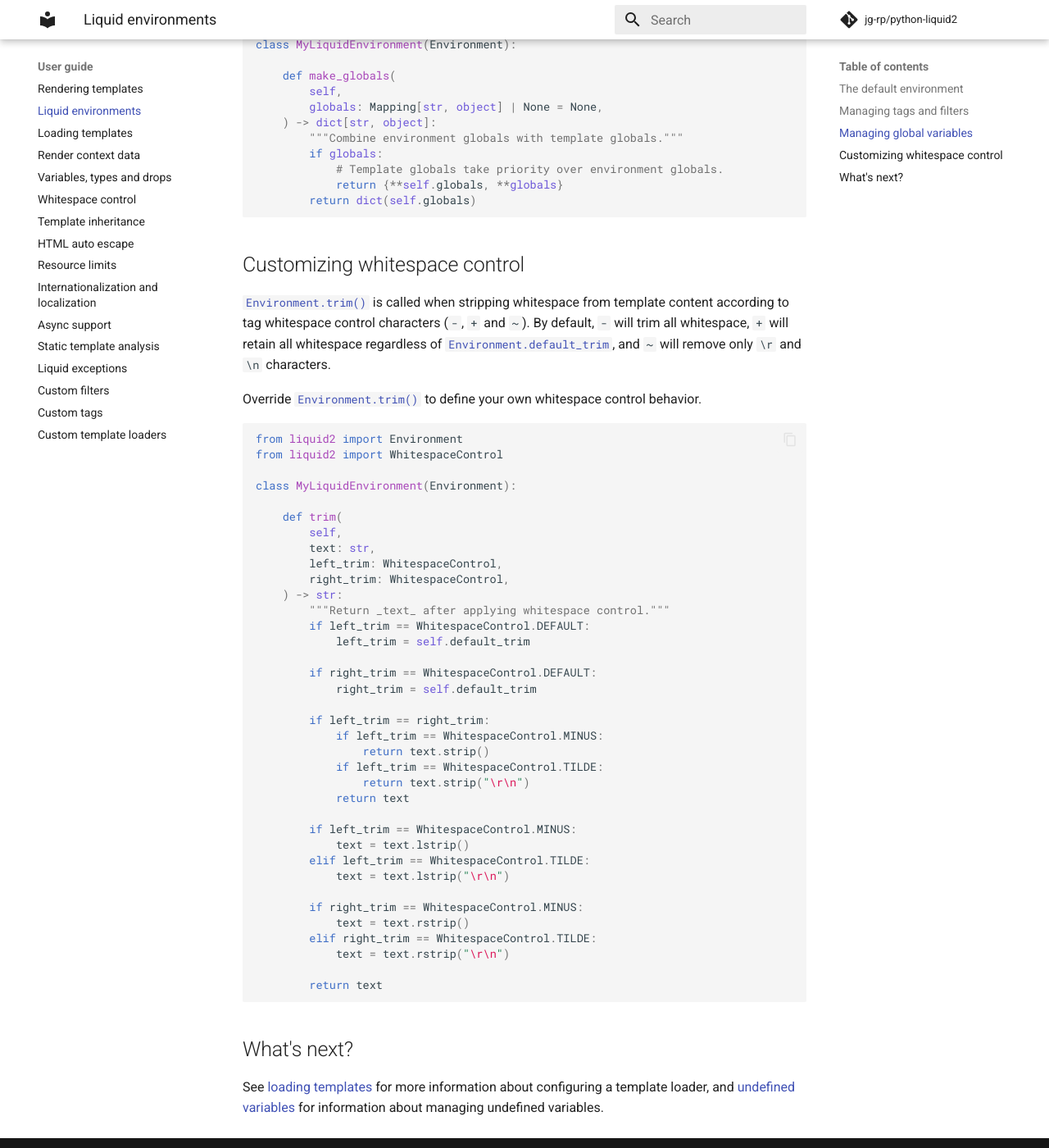
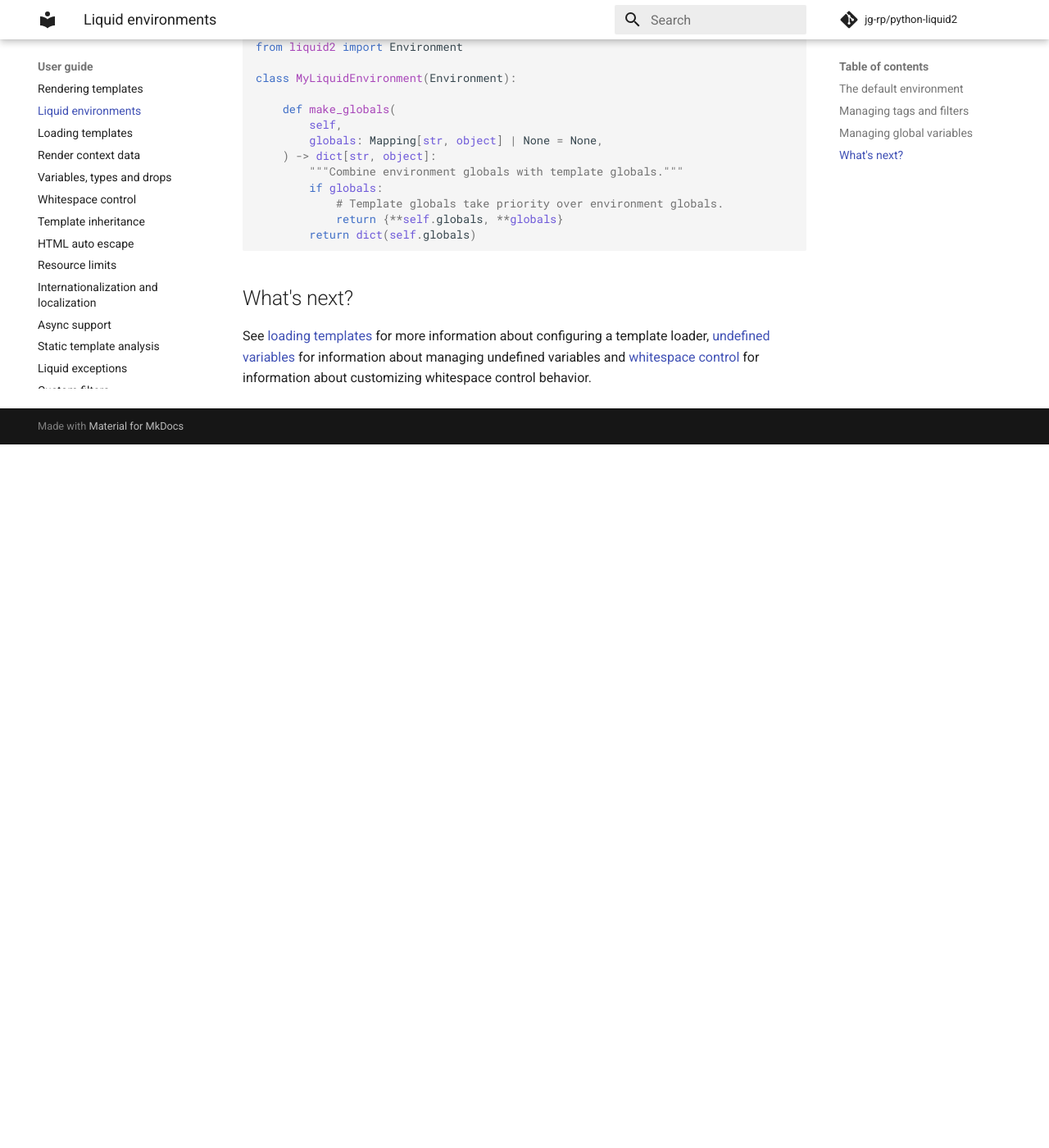
Before and after one commit to jg-rp/python-liquid2, an MkDocs documentation site: the page built from docs/environment.md, in a window 1280 px wide and 1400 px high, scrolled down 1649 px. Shown: the whole window at 82% size. Built offline with MkDocs 1.6.1 and Material for MkDocs 9.7.7, drawn with Linux system fonts in a browser that asks for light colours; comment, search, counter and statistics services are not loaded; after the commit the page ends 2191 px from its top, so only the background shows below that; some of the changed text lies outside the part shown.

Commit message:
More docs [skip ci]

````diff
--- a/docs/environment.md
+++ b/docs/environment.md
@@ -71,51 +73,6 @@ class MyLiquidEnvironment(Environment):
         return dict(self.globals)
 ```
 
-## Customizing whitespace control
-
-[`Environment.trim()`](api/environment.md#liquid2.Environment.trim) is called when stripping whitespace from template content according to tag whitespace control characters (`-`, `+` and `~`). By default, `-` will trim all whitespace, `+` will retain all whitespace regardless of [`Environment.default_trim`](api/environment.md#liquid2.Environment.default_trim), and `~` will remove only `\r` and `\n` characters.
-
-Override [`Environment.trim()`](api/environment.md#liquid2.Environment.trim) to define your own whitespace control behavior.
-
-```python
-from liquid2 import Environment
-from liquid2 import WhitespaceControl
-
-class MyLiquidEnvironment(Environment):
-
-    def trim(
-        self,
-        text: str,
-        left_trim: WhitespaceControl,
-        right_trim: WhitespaceControl,
-    ) -> str:
-        """Return _text_ after applying whitespace control."""
-        if left_trim == WhitespaceControl.DEFAULT:
-            left_trim = self.default_trim
-
-        if right_trim == WhitespaceControl.DEFAULT:
-            right_trim = self.default_trim
-
-        if left_trim == right_trim:
-            if left_trim == WhitespaceControl.MINUS:
-                return text.strip()
-            if left_trim == WhitespaceControl.TILDE:
-                return text.strip("\r\n")
-            return text
-
-        if left_trim == WhitespaceControl.MINUS:
-            text = text.lstrip()
-        elif left_trim == WhitespaceControl.TILDE:
-            text = text.lstrip("\r\n")
-
-        if right_trim == WhitespaceControl.MINUS:
-            text = text.rstrip()
-        elif right_trim == WhitespaceControl.TILDE:
-            text = text.rstrip("\r\n")
-
-        return text
-```
-
 ## What's next?
 
-See [loading templates](loading_templates.md) for more information about configuring a template loader, and [undefined variables](variables_and_drops.md) for information about managing undefined variables.
+See [loading templates](loading_templates.md) for more information about configuring a template loader, [undefined variables](variables_and_drops.md#undefined-variables) for information about managing undefined variables and [whitespace control](whitespace_control.md) for information about customizing whitespace control behavior.
--- a/mkdocs.yml
+++ b/mkdocs.yml
@@ -75,6 +75,7 @@ nav:
       - Undefined: "api/undefined.md"
       - Babel: "api/babel.md"
       - Tokens: "api/tokens.md"
+      - WhitespaceControl: "api/whitespace_control.md"
 
 markdown_extensions:
   - admonition
````
Also changed, not shown: other parts of docs/environment.md (+2 -0 lines), docs/api/whitespace_control.md (added, +1 -0 lines), docs/variables_and_drops.md (+1 -1 lines), docs/whitespace_control.md (+114 -0 lines), 1 other file.
